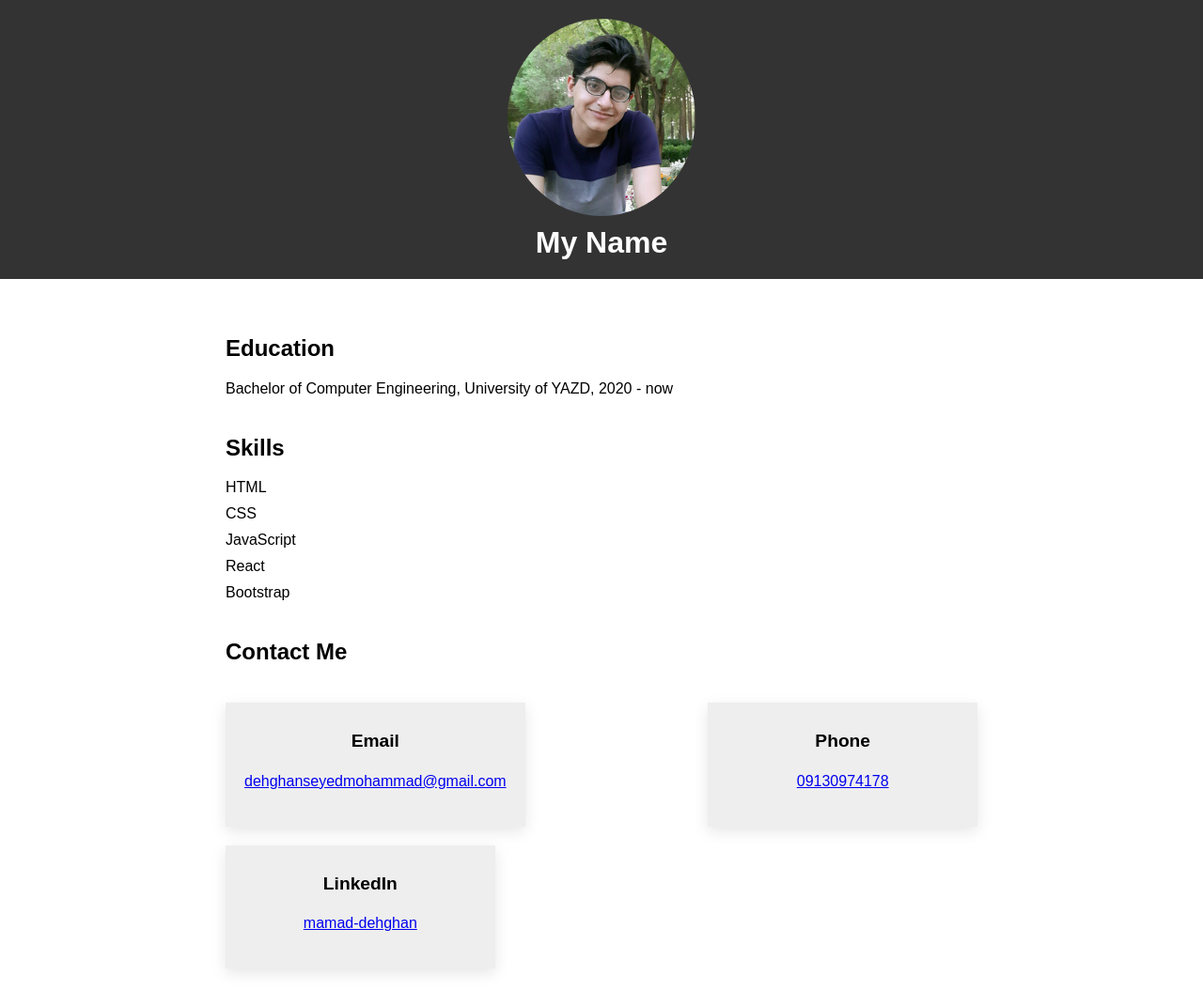
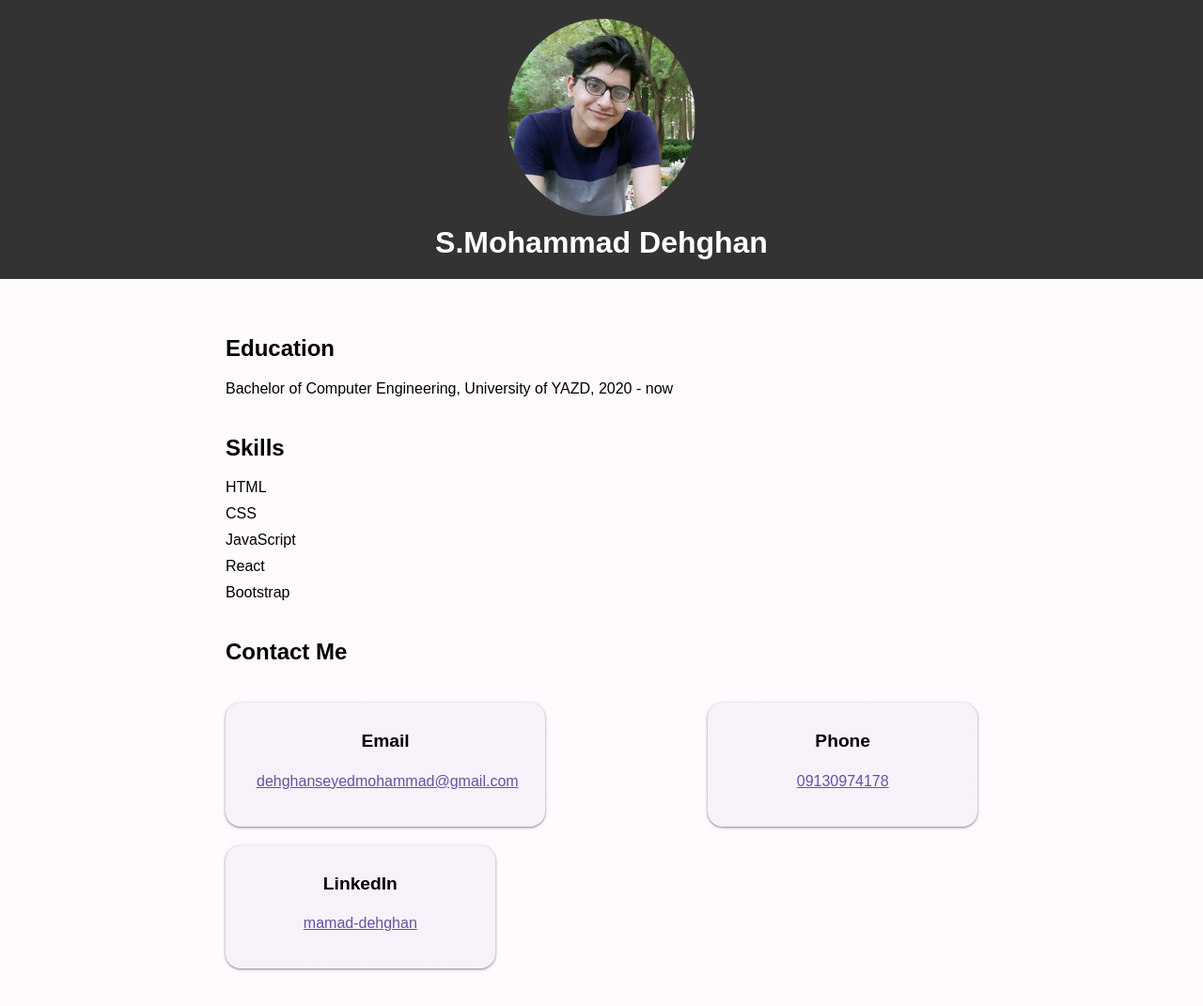
Before and after one commit to mamad-dehghan/internet-tamrin4, a plain HTML site: page index.html in a window 1280 px wide. Shown: the whole page at 94% size. Drawn offline with Linux system fonts and the light colour scheme.

Commit message:
second commit

```diff
--- a/index.html
+++ b/index.html
@@ -7,7 +7,7 @@
 <body>
 <header>
   <img src="photo.jpg" alt="My Photo">
-  <h1>My Name</h1>
+  <h1>S.Mohammad Dehghan</h1>
 </header>
 
 <main>
--- a/styles.css
+++ b/styles.css
@@ -2,6 +2,8 @@ body {
     font-family: Arial, sans-serif;
     margin: 0;
     padding: 0;
+    background-color : hsla(315, 100%, 99%, 1);
+    box-shadow       : 0 0 0 0 hsla(0, 0%, 0%, 1);
 }
 
 header {
@@ -22,6 +24,7 @@ header img {
 header h1 {
     margin: 0;
     font-size: 2em;
+    text-wrap: normal;
 }
 
 main {
@@ -60,11 +63,16 @@ section p {
 .contact div {
     flex-basis: calc(33.33% - 20px);
     max-width: 300px;
-    background-color: #eee;
+    /*background-color: #eee;*/
     padding: 20px;
     margin-bottom: 20px;
     text-align: center;
-    box-shadow: 0 5px 15px rgba(0,0,0,0.1);
+    border-radius: 1rem;
+    /*box-shadow: 0 5px 15px rgba(0,0,0,0.1);*/
+    --secondary-background-color : hsla(256, 34%, 48%   , 0.05);
+    background-color             : hsla(315, 100%, 99%, 1);
+    background-image             : linear-gradient(0, var(--secondary-background-color), var(--secondary-background-color));
+    box-shadow                   : 0 1px 3px 1px hsla(0, 0%, 0%, 0.15), 0 1px 2px 0 hsla(0, 0%, 0%, 0.30);
 }
 
 .contact div h3 {
@@ -88,3 +96,15 @@ section p {
         flex-basis: 100%;
     }
 }
+a{
+
+    font-size       : 1rem;
+    padding: .375rem .75rem;
+    color            : hsla(256, 34%, 48%, 1);
+    border           : .0625rem solid transparent;
+    background-color : transparent;
+border-radius: 9999px;
+}
+a:hover {
+     background-color : hsla(256, 34%, 48%, 0.05);
+ }
```
